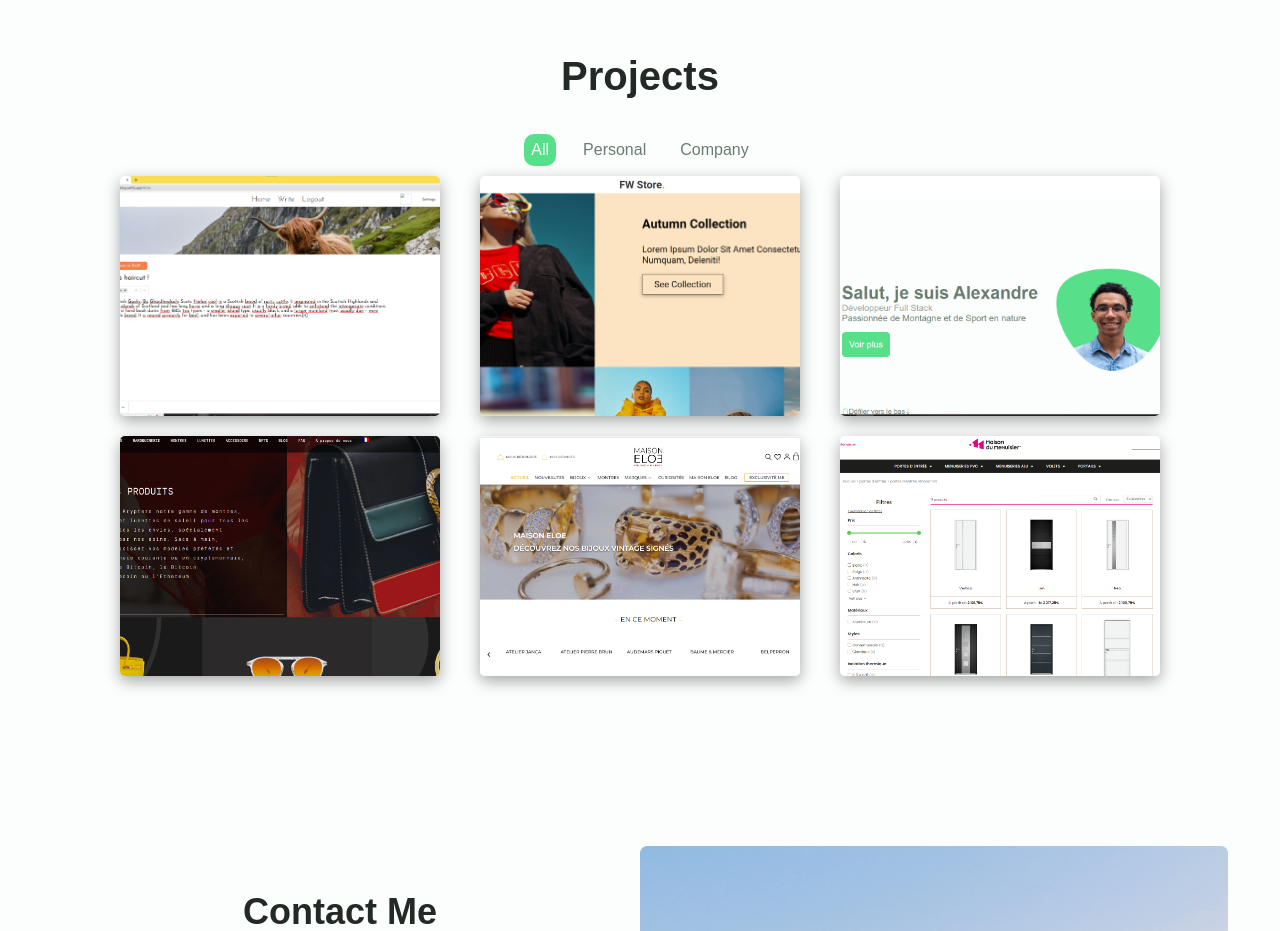
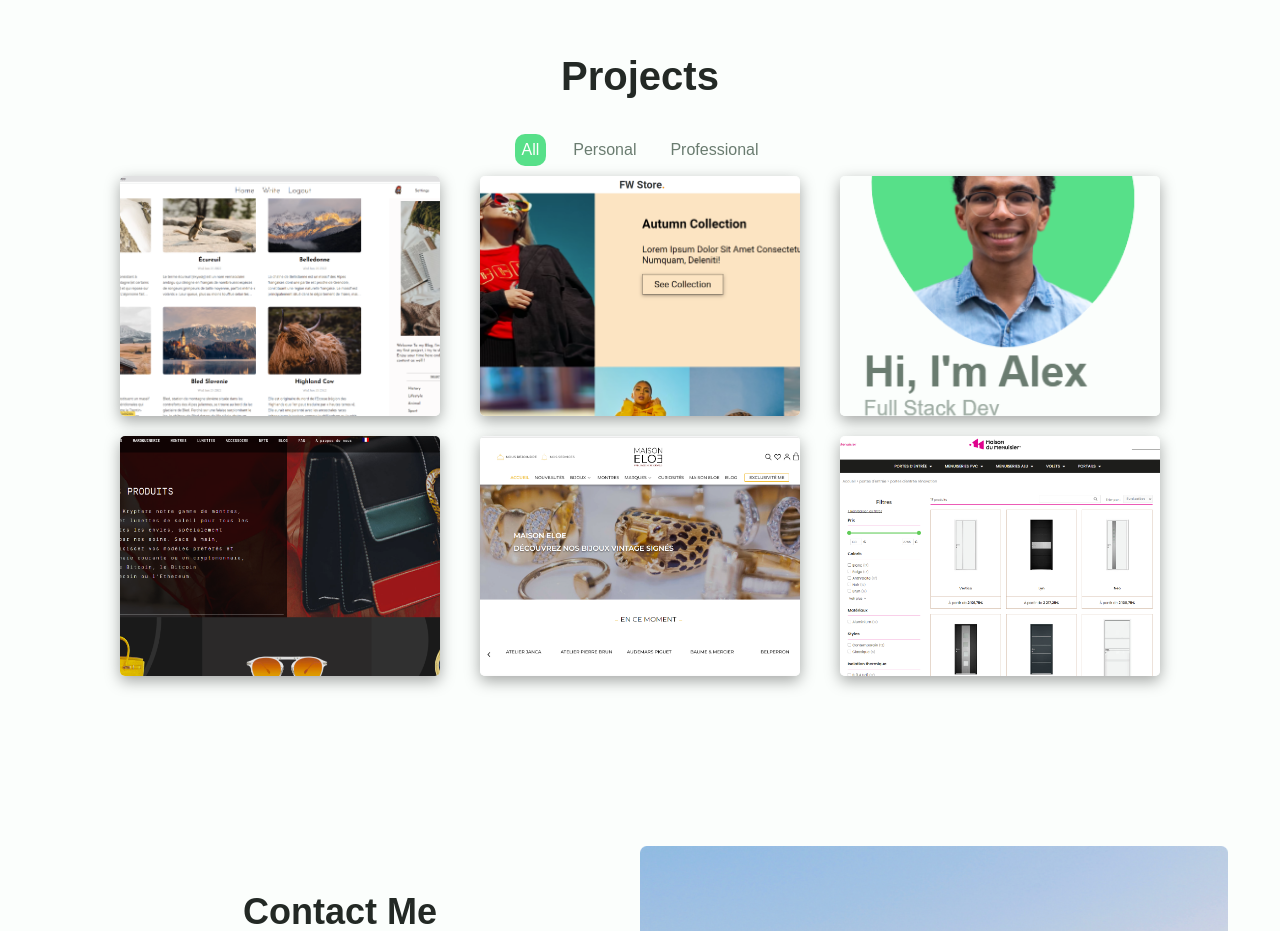
Before and after one commit to Dolomys/Portfolio, a React (Create React App) app in the folder client/: page / in a window 1280 px wide. Shown: the part 2500-3431 px from the top of the page. Built offline with nearby package versions, Linux system fonts and the light colour scheme; the HTML template or start-up script is replaced by a standard one.

Commit message:
ui changes project img

```diff
--- a/client/src/components/projects/Projects.jsx
+++ b/client/src/components/projects/Projects.jsx
@@ -24,8 +24,8 @@ export const Projects = ({language, english}) => {
       titleFR: "Personnels",
     },
     {
-      id: "Company",
-      titleEN: "Company",
+      id: "Professional",
+      titleEN: "Professional",
       titleFR: "Entreprise",
     },
     // {
--- a/client/src/data/projects.js
+++ b/client/src/data/projects.js
@@ -58,7 +58,7 @@ export const projects = [
         desc:"Back office User, panier, checkout and plugin crypto",
         descFR:"Back office Utilisateur, panier, checkout et plugin crypto",
         live:"https://krypters.pro/fr/accueil-2/",
-        cat: [ "All", "Company"]
+        cat: [ "All", "Professional"]
     },
     {
         id:3,
@@ -68,7 +68,7 @@ export const projects = [
         desc:"Back Office user",
         descFR:"Back Office utilisateur",
         live:"https://maisoneloe.com/",
-        cat: [ "All", "Company"]
+        cat: [ "All", "Professional"]
     },
     {
         id:3,
@@ -78,6 +78,6 @@ export const projects = [
         desc:"Back Office user",
         descFR:"Back Office utilisateur",
         live:"https://maisoneloe.com/",
-        cat: [ "All", "Company"]
+        cat: [ "All", "Professional"]
     },
 ]
```
Also changed, not shown: client/src/img/blog.png, client/src/img/portfolio.png, 12 other files (tests, documents, lock files or other folders).
